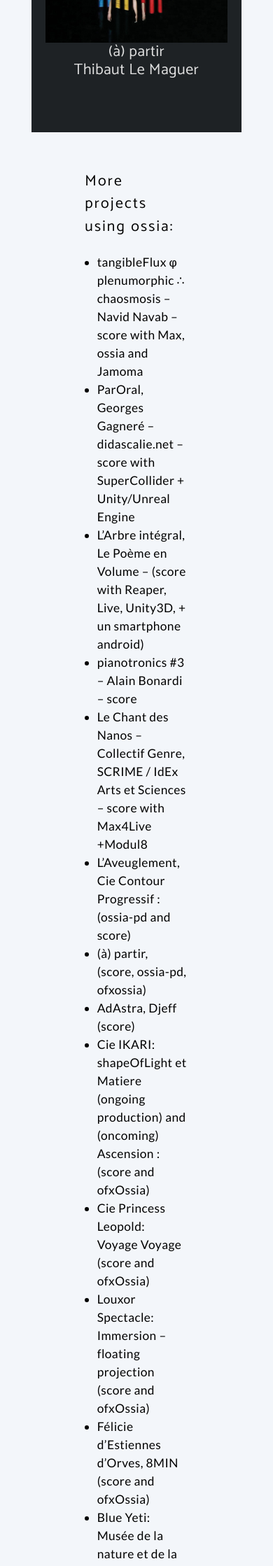
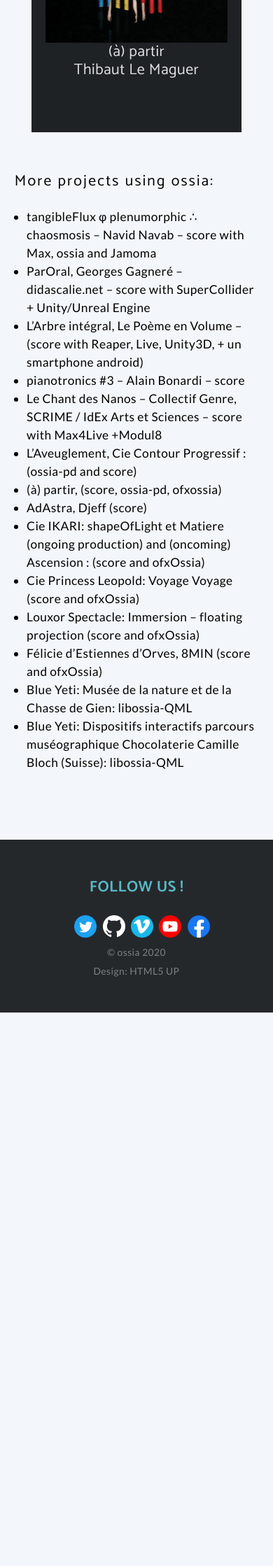
Before and after one commit to thibaudk/ossia.github.io, a Jekyll site: the page built from _pages/gallery.markdown, in a window 390 px wide. Shown: the part 3408-5646 px from the top of the page at 70% size. Built offline with Jekyll 4.4.1, drawn with Linux system fonts in a browser that asks for light colours; after the commit the page ends 4855 px from its top, so only the background shows below that.

Commit message:
Fix gallery text in mobile version

```diff
--- a/_pages/gallery.markdown
+++ b/_pages/gallery.markdown
@@ -76,7 +76,7 @@
 </div>
 <br/>
 <br/>
-<div style="padding-left: 6em; padding-right: 6em;">
+<div class="gallery-list">
 <h2>More projects using ossia: </h2>
 
 <ul>
--- a/css/style-mobile.css
+++ b/css/style-mobile.css
@@ -310,6 +310,11 @@
     line-height: 1.0em;
     width: 30%;
 }
+/* Gallery */
+.gallery-list {
+    padding-left: 0.2em;
+    padding-right: 0.2em;
+}
 
 /* Blog */
 .row.oneandhalf {
--- a/css/style-narrow.css
+++ b/css/style-narrow.css
@@ -77,6 +77,13 @@
     padding: 0.5em;
     padding-top: 4em;
 }
+
+/* Gallery */
+.gallery-list {
+    padding-left: 1em;
+    padding-right: 1em;
+}
+
 /* CTA */
 
 	#cta {
--- a/css/style.css
+++ b/css/style.css
@@ -1136,7 +1136,10 @@
     background-color: black;
 
 }
-
+.gallery-list {
+    padding-left: 6em;
+    padding-right: 6em;
+}
 /* Recent posts */
 h1.blog-title{
     color: inherit;
```
